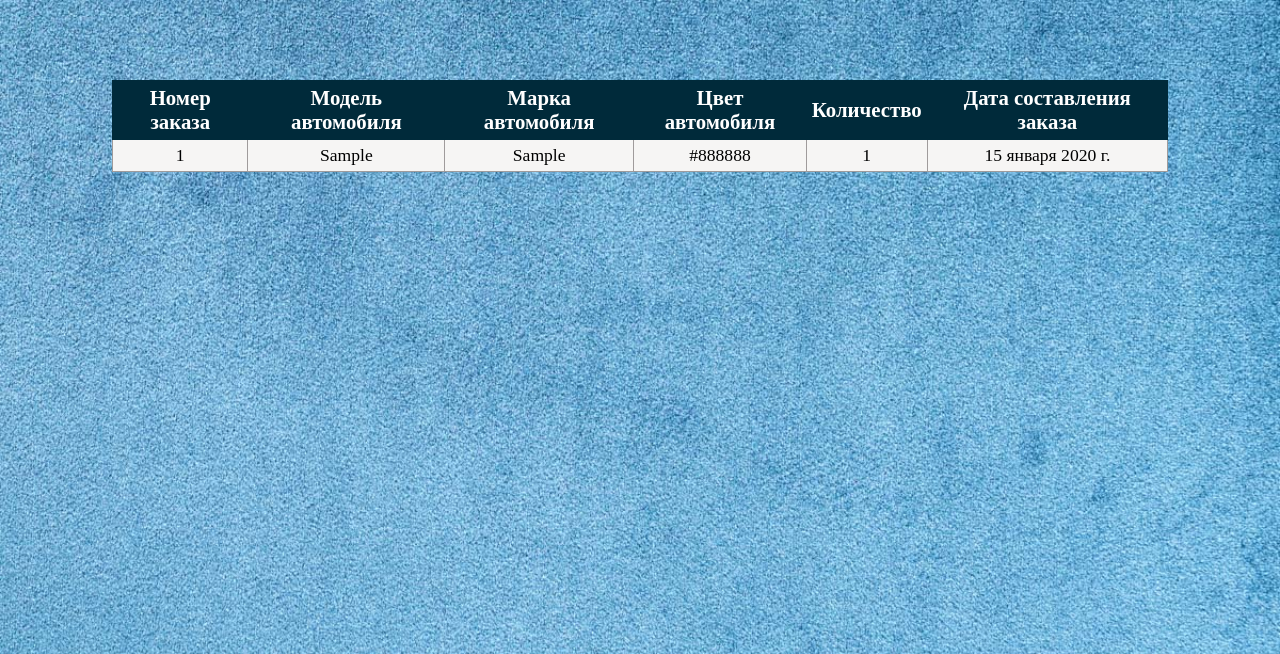
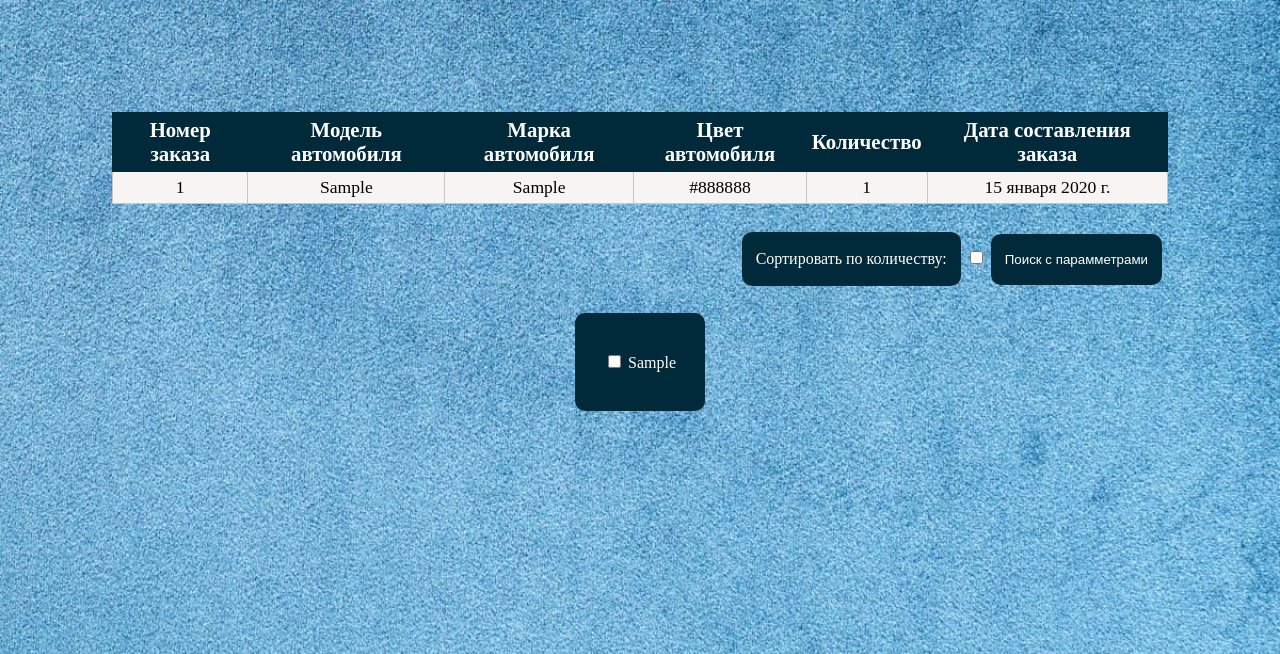
Before and after one commit to zorokonStepan/CarDealer_DjangoDRFOpenApiSwagger, a Django app: page /orders/ in a window 1280 px wide. Shown: the top 654 px of the page. Run offline with Django 4.2, Linux system fonts and the light colour scheme; tables that the repository leaves empty hold one stand-in row (values such as "Sample post"); parts of the project's set-up code (start-up, migrations or seed data) failed here and were passed over.

Commit message:
add forms

```diff
--- /dev/null
+++ b/car_dealer/car_orders/forms.py
@@ -0,0 +1,26 @@
+from django import forms
+
+from .models import CarBrand
+
+
+class CheckBoxFalseForm(forms.Form):
+    sorted_count = forms.BooleanField(required=False, initial=False, label="Сортировать по количеству")
+
+
+class CheckBoxTrueForm(forms.Form):
+    sorted_count = forms.BooleanField(required=False, initial=True, label="Сортировать по количеству")
+
+
+class BrandsForm(forms.Form):
+    # brand = forms.MultipleChoiceField(required=False, choices=CarBrand.objects.all(), label='марка авто')
+    brand = forms.ModelChoiceField(queryset=CarBrand.objects.all(), initial=True,
+                                   widget=forms.CheckboxSelectMultiple({'initial': True, 'required': False}),
+                                   label='Марка авто')
+    # brand = forms.ModelMultipleChoiceField(queryset=CarBrand.objects.all(),
+    #                                        widget=forms.SelectMultiple,
+    #                                        # widget=forms.CheckboxSelectMultiple,
+    #                                        label='Марка авто')
+    # brand = forms.MultipleChoiceField(choices=[(b.__str__, b.__str__) for b in CarBrand.objects.all()],
+    #                                   widget=forms.SelectMultiple,
+    #                                   # widget=forms.CheckboxSelectMultiple,
+    #                                   label='Марка авто')
--- a/car_dealer/car_orders/models.py
+++ b/car_dealer/car_orders/models.py
@@ -48,8 +48,9 @@ class Order(models.Model):
     date = models.DateField(default=datetime.date.today, verbose_name='Дата составления заказа')
 
     def __str__(self):
-        return '|'.join((f'№{str(self.order_number)}',
+        return '-'.join((f'№{str(self.order_number)}',
                          self.car_model.__str__(),
+                         self.car_model.brand.__str__(),
                          self.color.__str__(),
                          str(self.count),
                          self.date.strftime('%d.%m.%Y')))
--- a/car_dealer/car_orders/static/css/car_orders/style.css
+++ b/car_dealer/car_orders/static/css/car_orders/style.css
@@ -7,7 +7,7 @@ html {
     -moz-background-size: cover;
     -o-background-size: cover;
     background-size: cover;
-    margin: 5rem 7rem;
+    margin: 7rem 7rem;
     align-items: center;
     justify-content: center;
 }
@@ -34,20 +34,25 @@ body {
     font-size:130%;
 }
 .table td {
-	border: 1px solid #9f9b9b;
+	border: 1px solid #cbc6c6;
 	padding: 5px;
     background: #F6F5F4;
     text-align: center;
     font-size:110%;
 }
 
+nav.pagination {text-align: center;}
+
 ul.pagination {
     display: inline-block;
     padding: 5px;
     margin: 0;
+    font-size:110%;
 }
 
-ul.pagination li {display: inline;}
+ul.pagination li {
+    display: inline;
+}
 
 ul.pagination li a {
 	background-color: #F6F5F4;
@@ -56,12 +61,60 @@ ul.pagination li a {
     padding: 8px 16px;
     text-decoration: none;
     transition: background-color .3s;
-    border: 1px solid #F6F5F4;
+}
+
+ul.pagination li a.active {
+    background-color: #002A3A;
+    color: #fff;
 }
 
 ul.pagination li a:hover:not(.active) {
-	background-color: #002A3A;
+	background-color: #034b67;
 	color: #fff;
 }
 
-nav.center {text-align: center;}
+.container {
+    font-size: 100%;
+    text-align: right;
+}
+
+ul.custom {
+    list-style: none;
+    padding: 5px;
+}
+
+ul.custom li{
+  display: inline;
+}
+
+ul.custom input.sub, label, #id_brand {
+    display: inline-block;
+    background-color: #002A3A;
+    color: #fff;
+    border: 2px solid #002A3A;
+    border-radius: 10px;
+    white-space: nowrap;
+    margin: 3px 1px;
+    -webkit-touch-callout: none;
+    -webkit-user-select: none;
+    -moz-user-select: none;
+    -ms-user-select: none;
+    user-select: none;
+    -webkit-tap-highlight-color: transparent;
+    transition: all .2s;
+    padding: 16px 12px;
+    cursor: pointer;
+}
+
+ul.custom input.sub:focus {
+    border: 2px solid #002A3A;
+    background-color: #002A3A;
+    color: #fff;
+    transition: all .2s;
+}
+
+#id_brand, li.brand {
+    display: flex;
+    justify-content: center;
+    /*flex: 1;*/
+}
--- a/car_dealer/car_orders/templates/car_orders/orders.html
+++ b/car_dealer/car_orders/templates/car_orders/orders.html
@@ -4,6 +4,7 @@
     <head>
         <meta charset="UTF-8">
         <meta http-equiv="refresh">
+        <meta name="viewport" content="width=device-width, initial-scale=1, shrink-to-fit=no">
         <title></title>
         <link rel="stylesheet" type="text/css" href="{% static 'css/car_orders/style.css' %}">
     </head>
@@ -33,32 +34,39 @@
                     {% endfor %}
                 </tbody>
             </table>
+            <div class="container">
+                <form action="{% url 'orders' %}" method="POST" class="order-form">
+                    {% csrf_token %}
+                    <ul class="custom">
+                        {{ form.as_ul }}
+                        <li><input type="submit" class="sub" value="Поиск с парамметрами"></li>
+                    </ul>
                     {% if page_obj.has_other_pages %}
-                <nav class="center">
+                    <nav class="pagination">
                             <ul class="pagination">
                                 {% if page_obj.has_previous %}
-                            <li>
-                                <a href="?page={{ page_obj.previous_page_number }}">Предыдущая</a>
-                            </li>
+                                    <li><a href="?page=1">Начало</a></li>
+                                    <li><a href="?page={{ page_obj.previous_page_number }}">Предыдущая</a></li>
                                 {% endif %}
                                 {% for p in paginator.page_range %}
                                     {% if page_obj.number == p %}
-
-                                <li>{{ p }}</li>
-                            {% elif p >= page_obj.number|add:-2 and p <= page_obj.number|add:2  %}
-                                <li>
-                                    <a href="?page={{ p }}">{{ p }}</a>
-                                </li>
+                                        <li><a class="active" href="?page={{ p }}">{{ p }}</a></li>
+                                    {% elif p >= page_obj.number|add:-3 and p <= page_obj.number|add:3  %}
+                                        <li><a href="?page={{ p }}">{{ p }}</a></li>
                                     {% endif %}
                                 {% endfor %}
                                 {% if page_obj.has_next %}
-                            <li>
-                                <a href="?page={{ page_obj.next_page_number }}">Следующая</a>
-                            </li>
+                                    <li><a href="?page={{ page_obj.next_page_number }}">Следующая</a></li>
+                                    <li><a href="?page={{ paginator.num_pages }}">Конец</a></li>
                                 {% endif %}
                             </ul>
                         </nav>
                     {% endif %}
+                    <div class="container">
+                        <li class="brand">{{ form_brands.brand }}</li>
+                    </div>
+                </form>
+            </div>
         </div>
     </body>
 </html>
--- a/car_dealer/car_orders/views.py
+++ b/car_dealer/car_orders/views.py
@@ -1,8 +1,12 @@
-from django.http import HttpResponseRedirect
 from django.shortcuts import render, redirect
 from django.core.paginator import Paginator
 
 from .models import Order
+from .forms import CheckBoxTrueForm, CheckBoxFalseForm, BrandsForm
+
+
+SORTED_COUNT = None
+PAGE_NUMBER = None
 
 
 def index(request):
@@ -10,8 +14,33 @@ def index(request):
 
 
 def view_orders(request):
-    orders = Order.objects.all()
-    paginator = Paginator(orders, 10)
-    page_number = request.GET.get('page')
-    page_obj = paginator.get_page(page_number)
-    return render(request, 'car_orders/orders.html', {'page_obj': page_obj})
+    global SORTED_COUNT, PAGE_NUMBER
+    if request.method == 'POST':
+        url = request.get_full_path()
+        if 'sorted_count' in request.POST and request.POST['sorted_count']:
+            SORTED_COUNT = True
+        else:
+            SORTED_COUNT = False
+        if PAGE_NUMBER:
+            url += f'?page={PAGE_NUMBER}'
+        return redirect(url)
+
+    elif request.method == 'GET':
+        context = {}
+        if SORTED_COUNT:
+            form = CheckBoxTrueForm()
+            orders = Order.objects.all().order_by('count')
+        else:
+            form = CheckBoxFalseForm()
+            orders = Order.objects.all()
+        form_brands = BrandsForm()
+        context['form'] = form
+        context['form_brands'] = form_brands
+        print(form_brands.as_ul())
+        paginator = Paginator(orders, 10)
+        page_number = request.GET.get('page')
+        PAGE_NUMBER = page_number
+        page_obj = paginator.get_page(page_number)
+        context['page_obj'] = page_obj
+        context['paginator'] = paginator
+        return render(request, 'car_orders/orders.html', context=context)
```
Also changed, not shown: 3 other files. Lines whose indentation alone changed are shown as unchanged.
